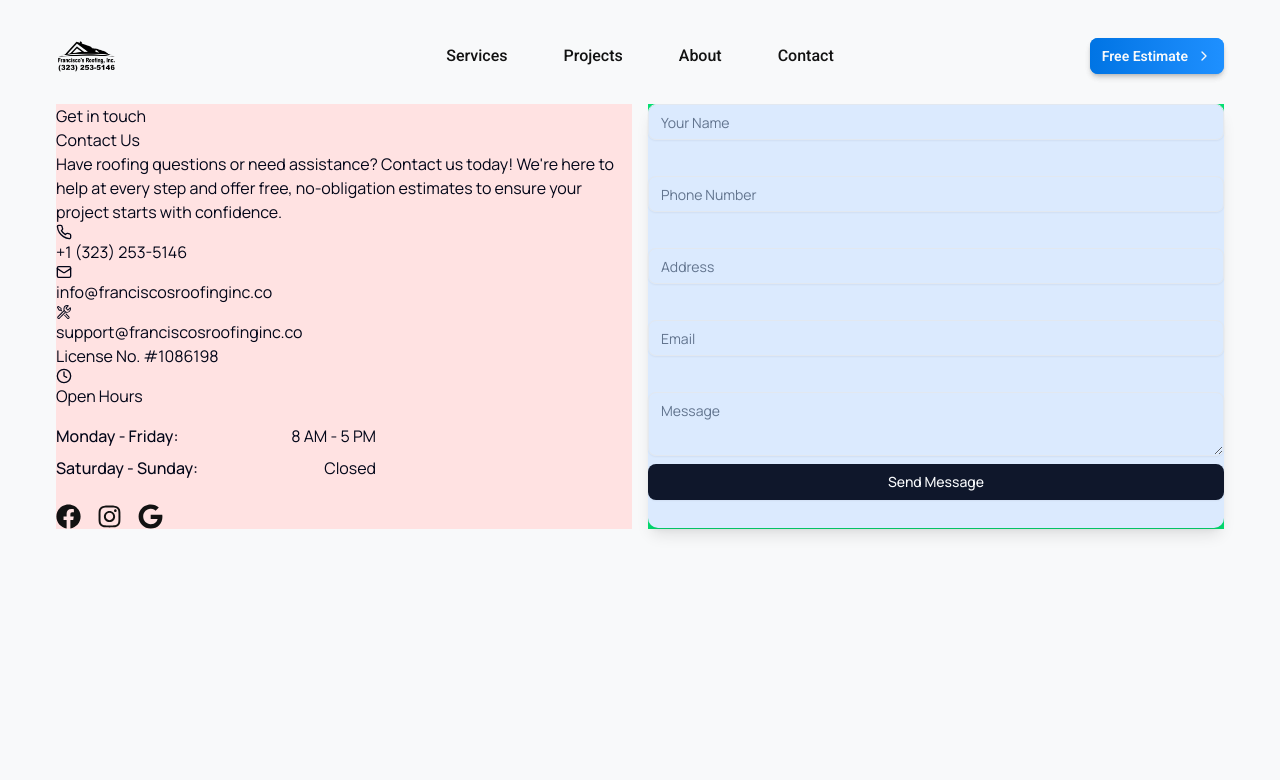
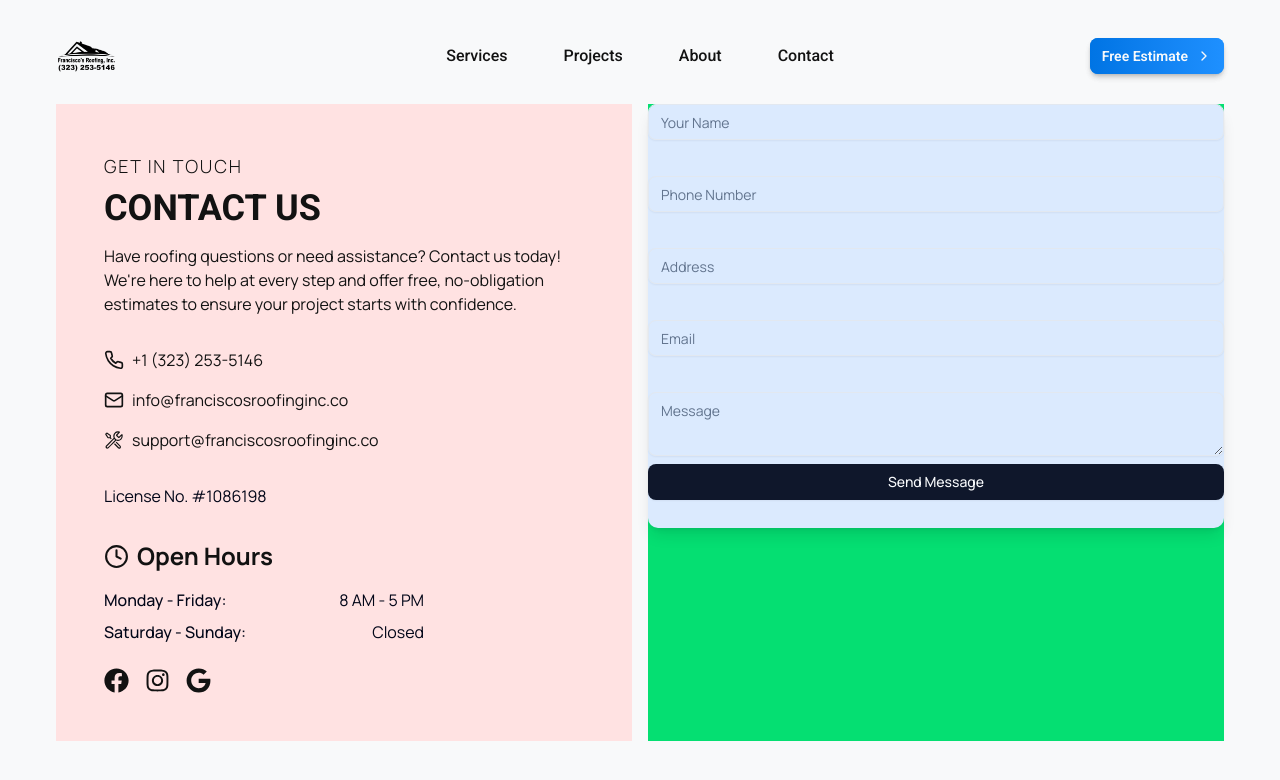
Before and after one commit to stevenpartida/franciscosroofinginc-website, a Next.js app: page /contact in a window 1280 px wide. Shown: the top 780 px of the page. Built offline with nearby package versions, Linux system fonts and the light colour scheme.

Commit message:
Finished contactInfo component.

```diff
--- a/app/(root)/contact/page.tsx
+++ b/app/(root)/contact/page.tsx
@@ -6,7 +6,7 @@ export default function page() {
   return (
     <main className="px-4 lg:px-14">
       <section className="grid grid-cols-2 grid-rows-1 gap-4">
-        <div className="bg-red-100">
+        <div className="bg-red-100 p-12">
           <ContactInfo />
         </div>
         <div className="bg-green-400">
--- a/components/ContactInfo.tsx
+++ b/components/ContactInfo.tsx
@@ -8,9 +8,13 @@ function ContactInfo() {
     <main>
       <section>
         <div>
-          <h3>Get in touch</h3>
-          <h1>Contact Us</h1>
-          <p>
+          <h3 className="text-black font-manrope uppercase mb-2 text-base sm:text-lg tracking-widest font-light">
+            Get in touch
+          </h3>
+          <h1 className="text-4xl font-roboto font-bold mb-4 uppercase text-black">
+            Contact Us
+          </h1>
+          <p className="text-base mb-8 text-black">
             Have roofing questions or need assistance? Contact us today! We're
             here to help at every step and offer free, no-obligation estimates
             to ensure your project starts with confidence.
@@ -18,27 +22,36 @@ function ContactInfo() {
         </div>
       </section>
       <section>
-        <div>
-          <a href="tel:#">
-            <LuPhone />
+        <div className="font-manrope mb-8">
+          <a
+            href="tel:#"
+            className="text-black mb-4 flex items-center space-x-2"
+          >
+            <LuPhone size={20} />
             <span>+1 (323) 253-5146</span>
           </a>
-          <a href="mailto:#">
-            <LuMail />
+          <a
+            href="mailto:#"
+            className="text-black mb-4 flex items-center space-x-2"
+          >
+            <LuMail size={20} />
             <span>info@franciscosroofinginc.co</span>
           </a>
-          <a href="maito:#">
-            <VscTools />
+          <a
+            href="maito:#"
+            className="text-black mb-4 flex items-center space-x-2"
+          >
+            <VscTools size={20} />
             <span>support@franciscosroofinginc.co</span>
           </a>
         </div>
         <div>
-          <p>License No. #1086198</p>
+          <p className="font-manrope">License No. #1086198</p>
         </div>
       </section>
-      <section>
-        <h1>
-          <LuClock />
+      <section className="mt-8">
+        <h1 className="flex items-center space-x-2 font-bold text-2xl text-black">
+          <LuClock size={25} />
           <span>Open Hours</span>
         </h1>
         <div className="mt-4 space-y-2 max-w-xs">
```
